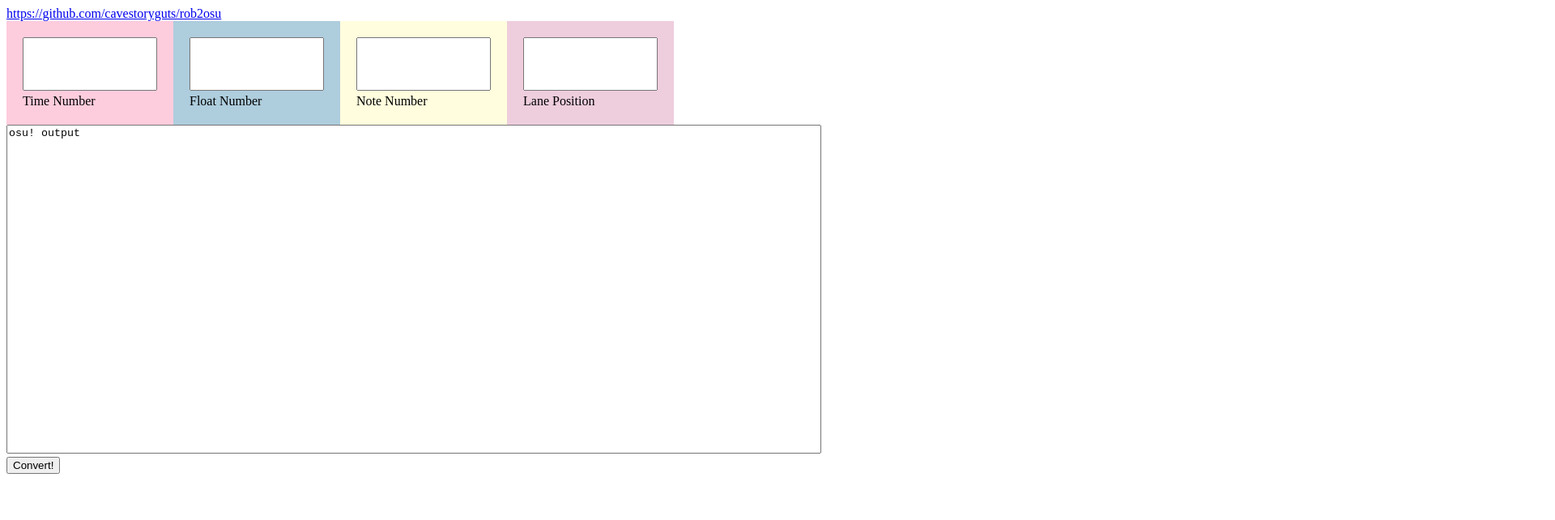
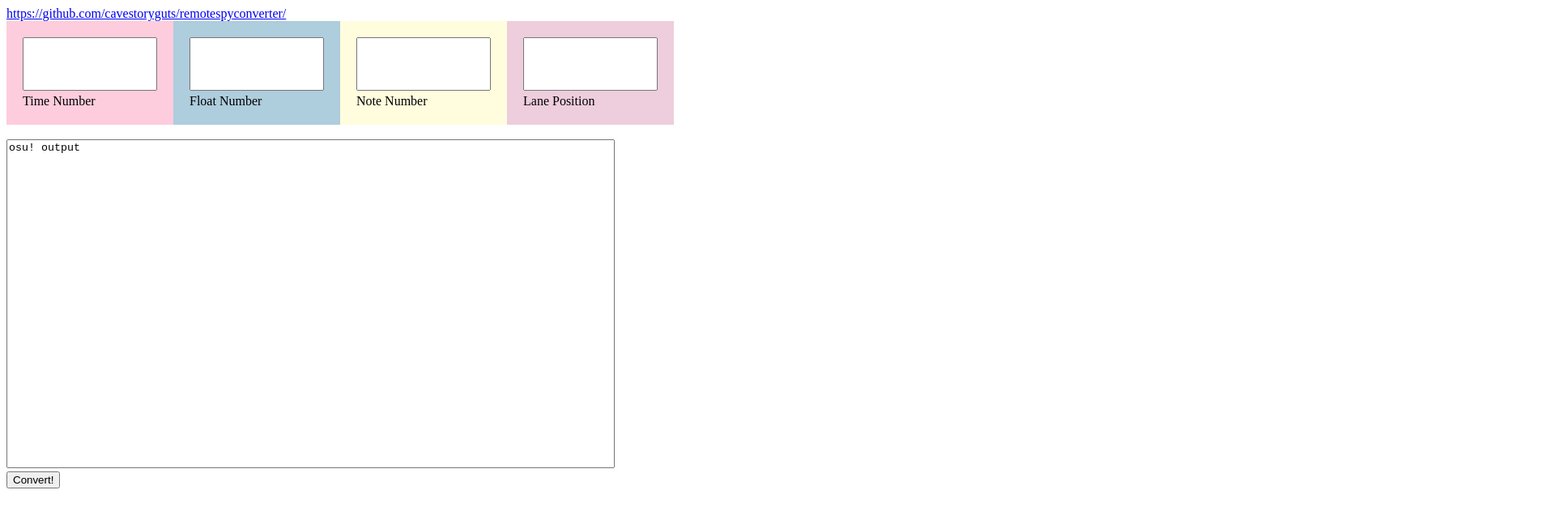
Before and after one commit to cavestoryguts/cavestoryguts.github.io, a plain HTML site: page index.html in a window 1280 px wide. Shown: the top 642 px of the page at 81% size, 1920 px wide, since content can reach past the window. Drawn offline with Linux system fonts and the light colour scheme.

Commit message:
Update index.html

```diff
--- a/index.html
+++ b/index.html
@@ -85,14 +85,16 @@ document.getElementById('out').innerHTML += final;
 }
 </script>
 
-<a href="https://github.com/cavestoryguts/rob2osu">https://github.com/cavestoryguts/rob2osu</a><br/>
+<a href="https://github.com/cavestoryguts/remotespyconverter/">https://github.com/cavestoryguts/remotespyconverter/</a><br/>
 <div id="inputs">
 <div id="1" style="padding:20px;background-color:#fecddd;float:left"><textarea id="timeNumber" style="overflow: hidden" rows="4" cols="20"></textarea><br/>Time Number</div>
 <div id="1" style="padding:20px;background-color:#aecddd;float:left"><textarea id="floatNumber" style="overflow: hidden" rows="4" cols="20"></textarea><br/>Float Number</div>
 <div id="1" style="padding:20px;background-color:#fffddd;float:left"><textarea id="noteNumber" style="overflow: hidden" rows="4" cols="20"></textarea><br/>Note Number</div>
 <div id="1" style="padding:20px;background-color:#eecddd;float:left"><textarea id="lanePosition" style="overflow: hidden" rows="4" cols="20"></textarea><br/>Lane Position</div>
 </div>
-<textarea id="out" style="width:1000px;height:400px" readonly>osu! output</textarea>
+<br/>
+<textarea id="barrier" style="width:9999px;height:0px;visibility:hidden" readonly>osu! output</textarea>
+<textarea id="out" style="width:745px;height:400px" readonly>osu! output</textarea>
 <br/>
 <button id="convertButton" onclick="parser()">Convert!</button><br/><br/><br/>
 </body>
```
